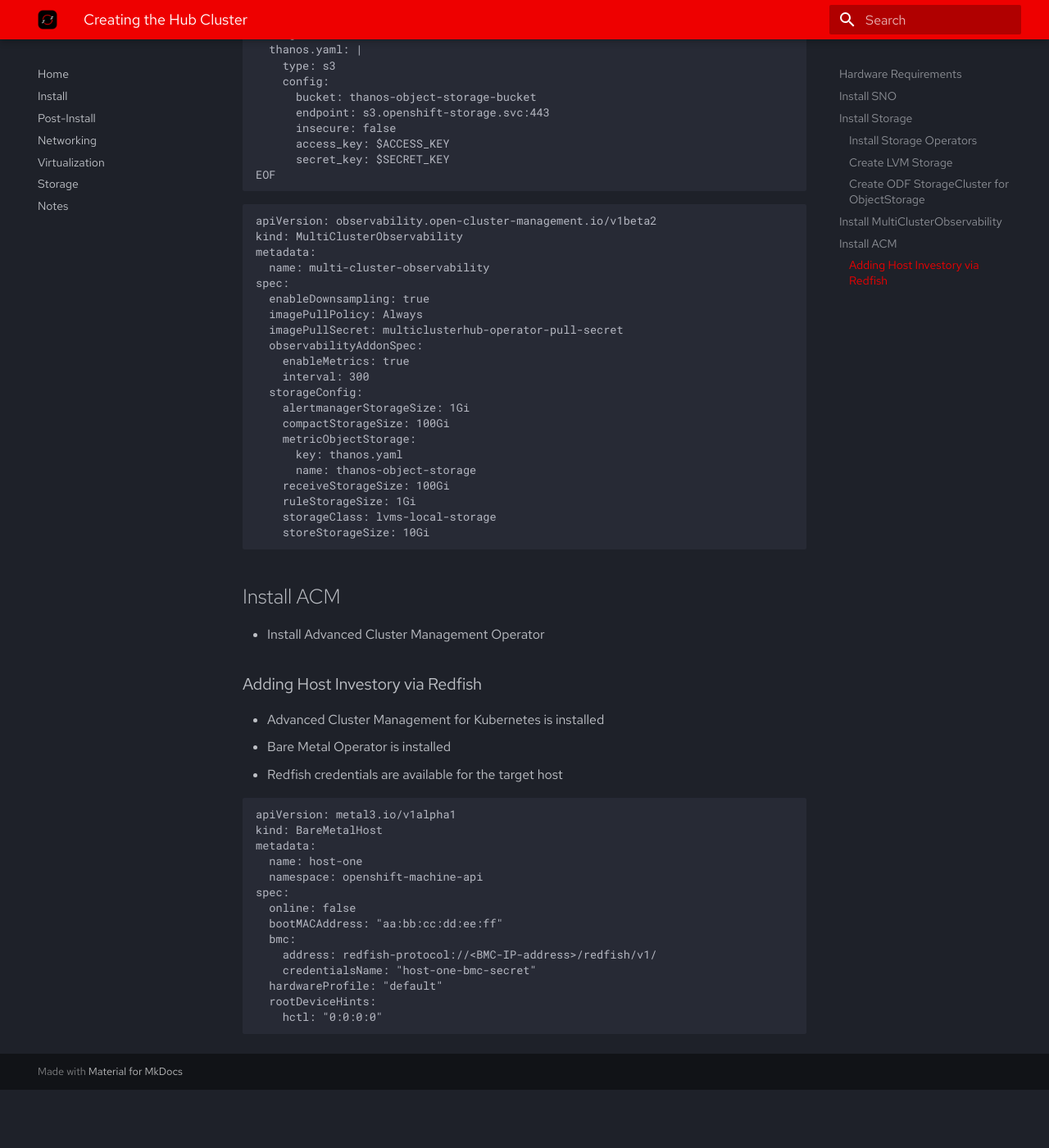
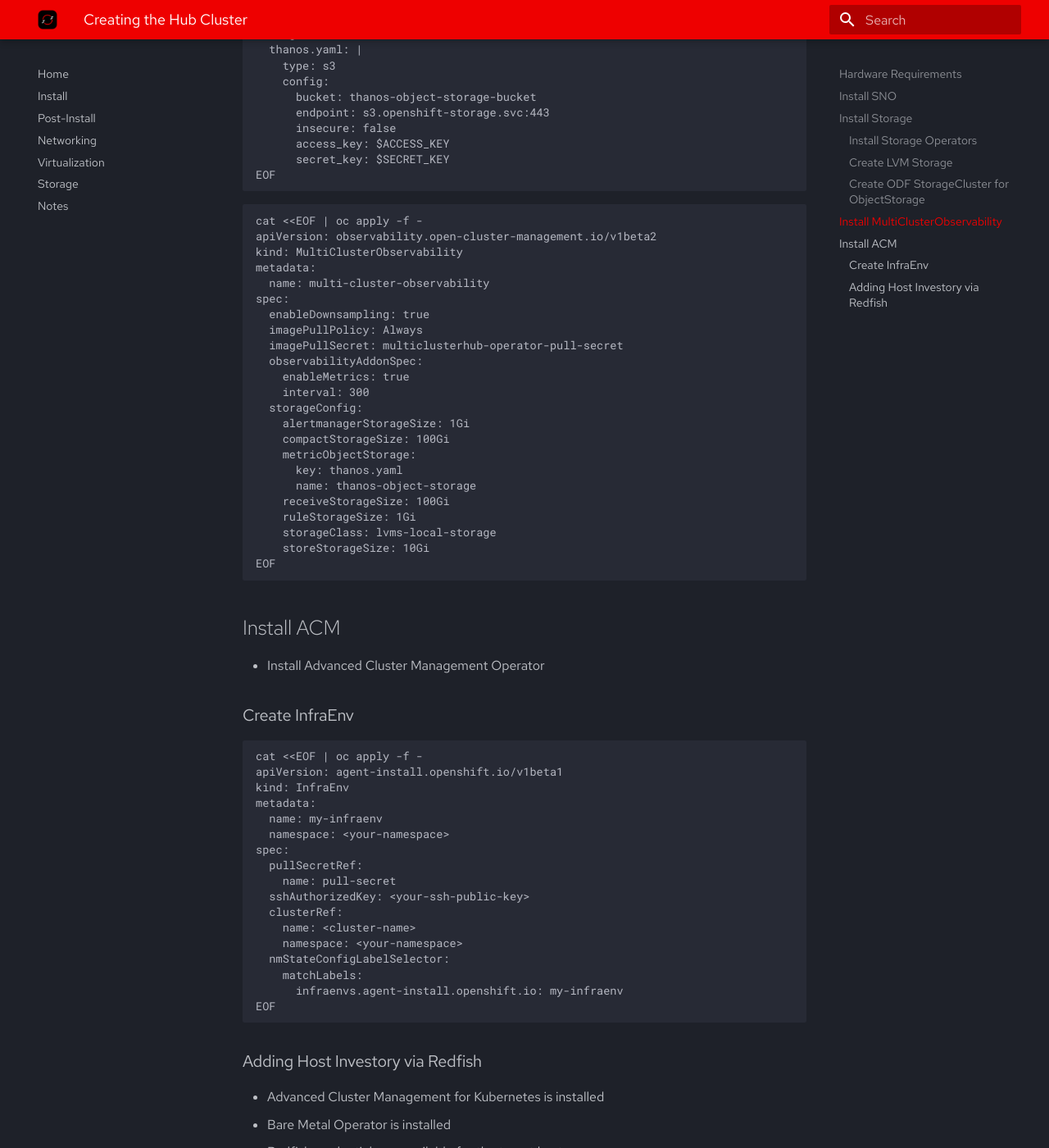
Before and after one commit to openshift-tigerteam/openshift-examples, an MkDocs documentation site: the page built from docs/hub/hub.md, in a window 1280 px wide and 1400 px high, scrolled down 2707 px. Shown: the whole window at 82% size. Built offline with MkDocs 1.6.1 and Material for MkDocs 9.7.7, drawn with Linux system fonts in a browser that asks for light colours; before the commit the page ends 4036 px from its top, so only the background shows below that; some of the changed text lies outside the part shown.

Commit message:
added secrets

````diff
--- a/docs/hub/hub.md
+++ b/docs/hub/hub.md
@@ -134,7 +134,8 @@
 EOF
 ```
 
-```yaml
+```shell
+cat <<EOF | oc apply -f -
 apiVersion: observability.open-cluster-management.io/v1beta2
 kind: MultiClusterObservability
 metadata:
@@ -156,16 +157,60 @@
     ruleStorageSize: 1Gi
     storageClass: lvms-local-storage
     storeStorageSize: 10Gi
+EOF
 ```
 
 ## Install ACM
 * Install Advanced Cluster Management Operator
+
+### Create InfraEnv
+
+```shell
+cat <<EOF | oc apply -f -
+apiVersion: agent-install.openshift.io/v1beta1
+kind: InfraEnv
+metadata:
+  name: my-infraenv
+  namespace: <your-namespace>
+spec:
+  pullSecretRef:
+    name: pull-secret
+  sshAuthorizedKey: <your-ssh-public-key>
+  clusterRef:
+    name: <cluster-name>
+    namespace: <your-namespace>
+  nmStateConfigLabelSelector:
+    matchLabels:
+      infraenvs.agent-install.openshift.io: my-infraenv
+EOF
+```
 
 ### Adding Host Investory via Redfish
 
 * Advanced Cluster Management for Kubernetes is installed
 * Bare Metal Operator is installed
 * Redfish credentials are available for the target host
+
+```shell
+oc create secret generic worker-0-bmc-secret \
+  --from-literal=username=admin \
+  --from-literal=password=your-bmc-password \
+  -n <your-namespace>
+```
+
+```shell
+cat <<EOF | oc apply -f -
+apiVersion: v1
+kind: Secret
+metadata:
+  name: worker-0-bmc-secret
+  namespace: <your-namespace>
+type: Opaque
+data:
+  username: <base64-encoded-username>
+  password: <base64-encoded-password>
+EOF
+```
 
 
 ```yaml
````
